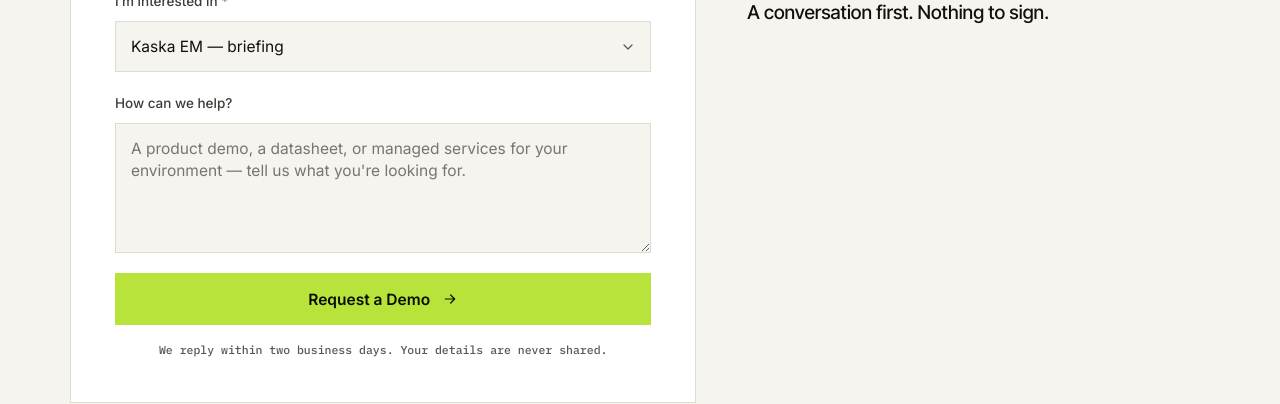
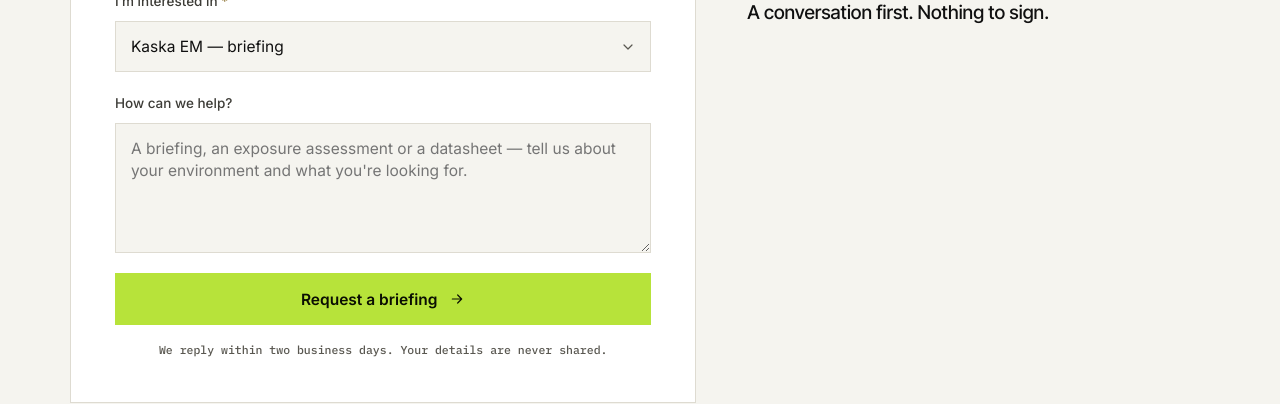
Before and after one commit to kaskatech/kaskatech-website, a Next.js app: page /contact in a window 1280 px wide. Shown: the part 920-1324 px from the top of the page. Built offline with nearby package versions, Linux system fonts and the light colour scheme.

Commit message:
em-site: contact form EM-only options

```diff
--- a/src/components/ContactForm.tsx
+++ b/src/components/ContactForm.tsx
@@ -25,10 +25,7 @@
 // ?interest=<key> on /contact pre-selects the enquiry type (used by product-page CTAs).
 const INTERESTS: { key: string; label: string }[] = [
   { key: 'kaska-em', label: 'Kaska EM — briefing' },
-  { key: 'email-security', label: 'Vantmail — email security' },
   { key: 'assessment', label: 'Kaska Risk Assessment' },
-  { key: 'solutions', label: 'Managed Security Services' },
-  { key: 'hire', label: 'Hire professionals' },
   { key: 'partner', label: 'Partnership' },
   { key: 'briefing', label: 'Not sure yet — a briefing' },
 ]
@@ -151,11 +148,11 @@
           <textarea
             id="msg"
             name="message"
-            placeholder="A product demo, a datasheet, or managed services for your environment — tell us what you're looking for."
+            placeholder="A briefing, an exposure assessment or a datasheet — tell us about your environment and what you're looking for."
           ></textarea>
         </div>
         <button className="act full" type="submit" disabled={submitting}>
-          Request a Demo
+          Request a briefing
           <svg width="16" height="16" viewBox="0 0 24 24" fill="none" stroke="currentColor" strokeWidth="1.8" strokeLinecap="round" strokeLinejoin="round">
             <path d="M5 12h14M13 6l6 6-6 6" />
           </svg>
```
